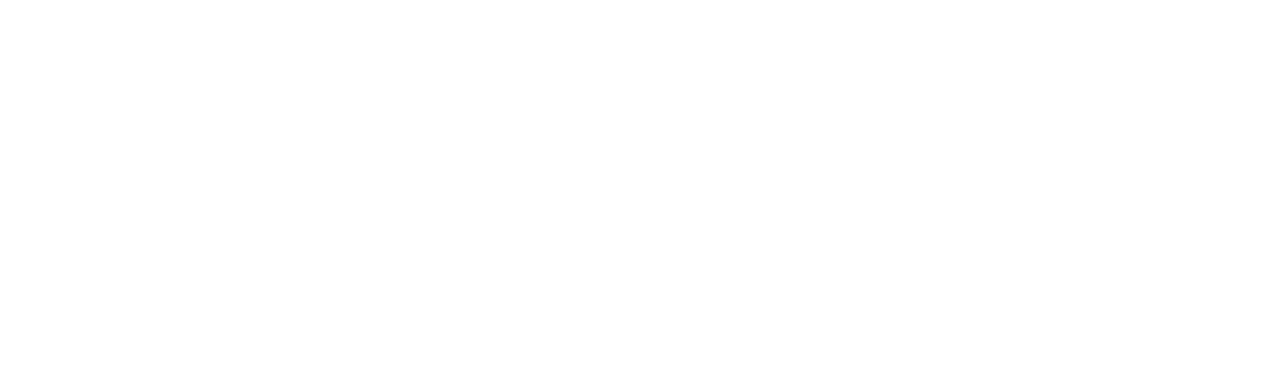
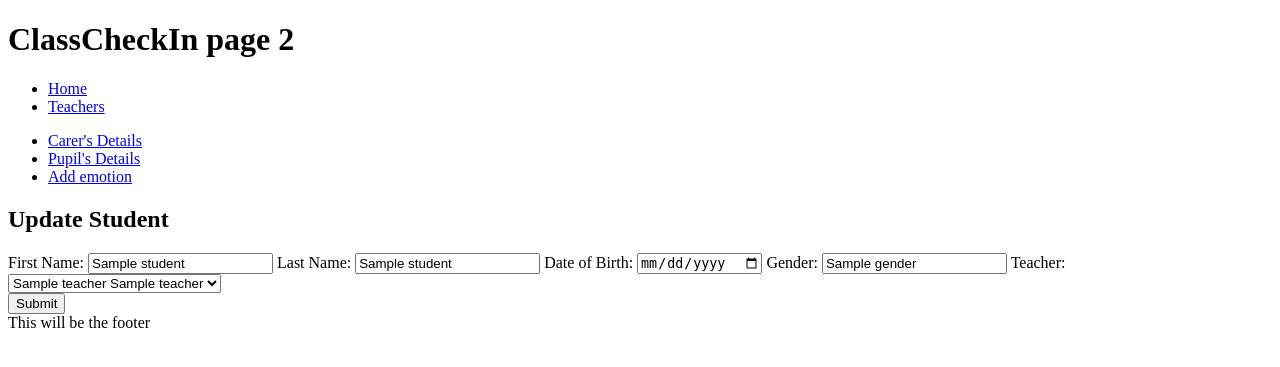
Before and after one commit to Cordu7/class_check_in, a Flask app: page /pupils/1/edit in a window 1280 px wide. Before the commit the part shown is empty. Shown: the top 367 px of the page. Run offline with Flask 2, Linux system fonts and the light colour scheme; a database or web service that is not in the repository returns one stand-in record (values such as "Sample title"); some libraries are stand-ins or nearby versions.

Commit message:
fixed student update function

```diff
--- a/class_check_in/controllers/pupils_controller.py
+++ b/class_check_in/controllers/pupils_controller.py
@@ -4,6 +4,7 @@
 import repositories.pupil_repository as pupil_repository
 import repositories.teacher_repository as teacher_repository
 import datetime
+import pdb
 
 
 pupils_blueprint = Blueprint("pupils", __name__)
@@ -36,6 +37,7 @@
     teacher = teacher_repository.select(teacher_id)
     new_pupil = Student(f_name, l_name, d_o_b, gender, teacher)
     pupil_repository.save(new_pupil)
+
     return redirect("/pupils")
 
     # date_borrowed=request.form['date']
@@ -48,7 +50,8 @@
 @pupils_blueprint.route("/pupils/<id>")
 def show_pupil(id):
     pupil = pupil_repository.select(id)
-    return render_template('teachers/pupils/show.html', pupil = pupil)
+    teacher=teacher_repository.select(pupil.teacher)
+    return render_template('teachers/pupils/show.html', pupil = pupil, teacher =teacher)
 
 
 
@@ -57,7 +60,8 @@
 @pupils_blueprint.route("/pupils/<id>/edit")
 def edit_pupil(id):
     pupil = pupil_repository.select(id)
-    return render_template('teachers/pupils/edit.html', pupil = pupil)
+    teachers = teacher_repository.select_all()
+    return render_template('teachers/pupils/edit.html', pupil = pupil, teachers= teachers)
 
 # UPDATE
 # PUT '/books/<id>'
@@ -65,10 +69,15 @@
 def update_pupil(id):
     f_name  = request.form['f_name']
     l_name = request.form['l_name']
-    details = request.form['details']
-    phone_num= request.form['phone_num']
-    pupil = Student(f_name, l_name, details, phone_num, id)
-    pupil_repository.update(pupil)
+    d_o_b = request.form['d_o_b']
+    split_date = d_o_b.split('-')
+    d_o_b = datetime.date(int(split_date[0]), int(split_date[1]), int(split_date[2]))
+    gender= request.form['gender']
+    teacher_id= request.form['teacher_id']
+    teacher = teacher_repository.select(teacher_id)
+    new_pupil = Student(f_name, l_name, d_o_b, gender, teacher, id)
+    print(new_pupil.d_o_b)
+    pupil_repository.update(new_pupil)
     return redirect('/pupils')
 
 
--- a/class_check_in/repositories/pupil_repository.py
+++ b/class_check_in/repositories/pupil_repository.py
@@ -50,6 +50,6 @@
 
 
 def update(student):
-    sql = "UPDATE students SET (f_name, l_name, d_o_b, gender, teacher) = (%s, %s, %s, %s) WHERE id = %s"
+    sql = "UPDATE students SET (f_name, l_name, d_o_b, gender, teacher) = (%s, %s, %s, %s, %s) WHERE id = %s"
     values = [student.f_name, student.l_name, student.d_o_b, student.gender, student.teacher.id, student.id]
     run_sql(sql, values)
--- a/class_check_in/templates/teachers/pupils/edit.html
+++ b/class_check_in/templates/teachers/pupils/edit.html
@@ -0,0 +1,38 @@
+{% extends "basetwo.html" %}
+{% block content %}
+
+
+
+<h2>Update Student</h2>
+
+<form action="/pupils/{{ pupil.id }}" method="POST">
+    <div>
+        <label for="f_name"> First Name:</label>
+        <input type="text" id="f_name" name="f_name" value="{{ pupil.f_name }}">
+
+        <label for="l_name">Last Name:</label>
+        <input type="text" id="l_name" name="l_name" value="{{ pupil.l_name }}">
+
+        <label for="d_o_b">Date of Birth:</label>
+        <input type="date" name ="d_o_b" id="d_o_b" value = "{{pupil.d_o_b}}">
+
+        <label for="gender">Gender:</label>
+        <input type="text" id="gender" name="gender" value = "{{pupil.gender}}">
+
+        <label for="teacher_id">Teacher:</label>
+        <select id="teacher_id" name="teacher_id">
+        {% for teacher in teachers %}
+        <option value="{{ teacher.id }}">{{ teacher.f_name }} {{ teacher.l_name }}</option>
+        {% endfor %} <br>
+        </select>
+
+    <div>
+        <input type="submit">
+    </div>
+</form>
+
+
+
+
+
+{% endblock %}
--- a/class_check_in/templates/teachers/pupils/new.html
+++ b/class_check_in/templates/teachers/pupils/new.html
@@ -21,7 +21,8 @@
         <select id="teacher_id" name="teacher_id">
         {% for teacher in teachers %}
         <option value="{{ teacher.id }}">{{ teacher.f_name }} {{ teacher.l_name }}</option>
-        {% endfor %} <br>
+        {% endfor %}
+        </select>
 
         <div>
             <input type="submit">
```
Also changed, not shown: class_check_in/controllers/carer_student_controller.py (added, +60 -0 lines), class_check_in/templates/teachers/pupils/show.html (+30 -0 lines), class_check_in/templates/teachers/carer_student/index.html (added), class_check_in/templates/teachers/pupils/index.html (line endings or trailing spaces).
